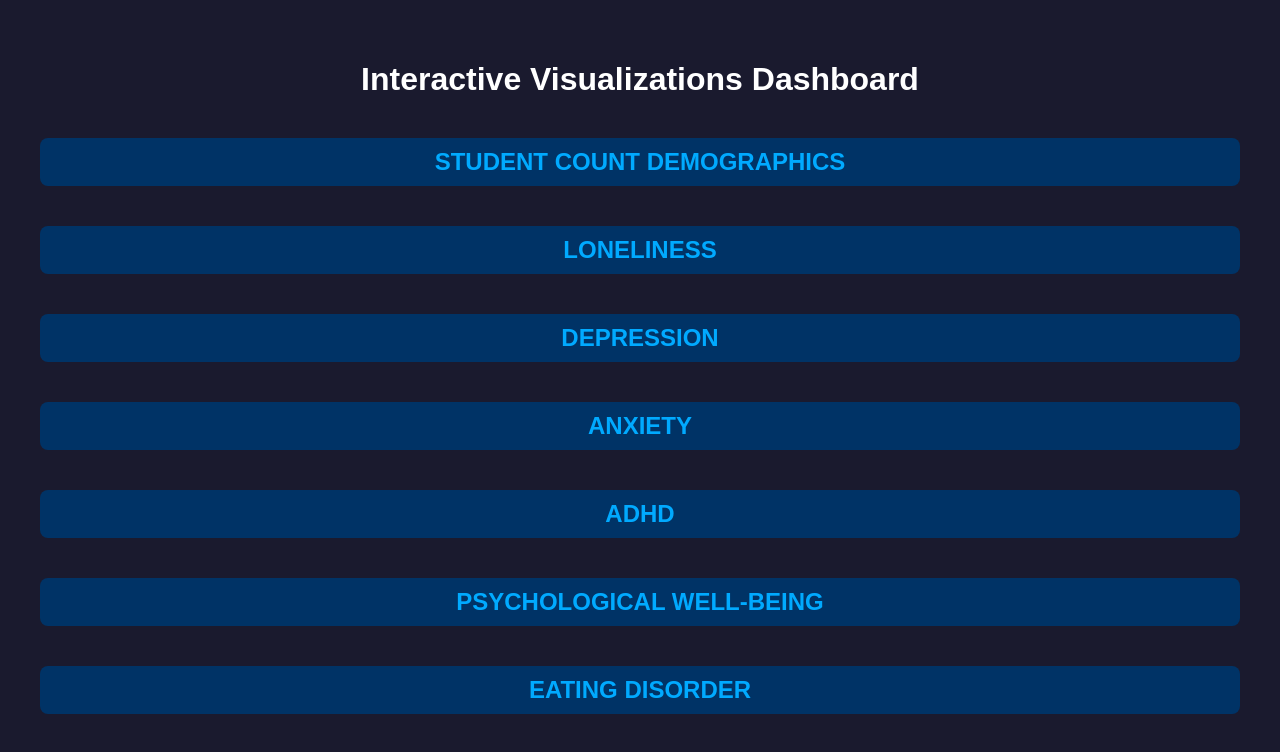
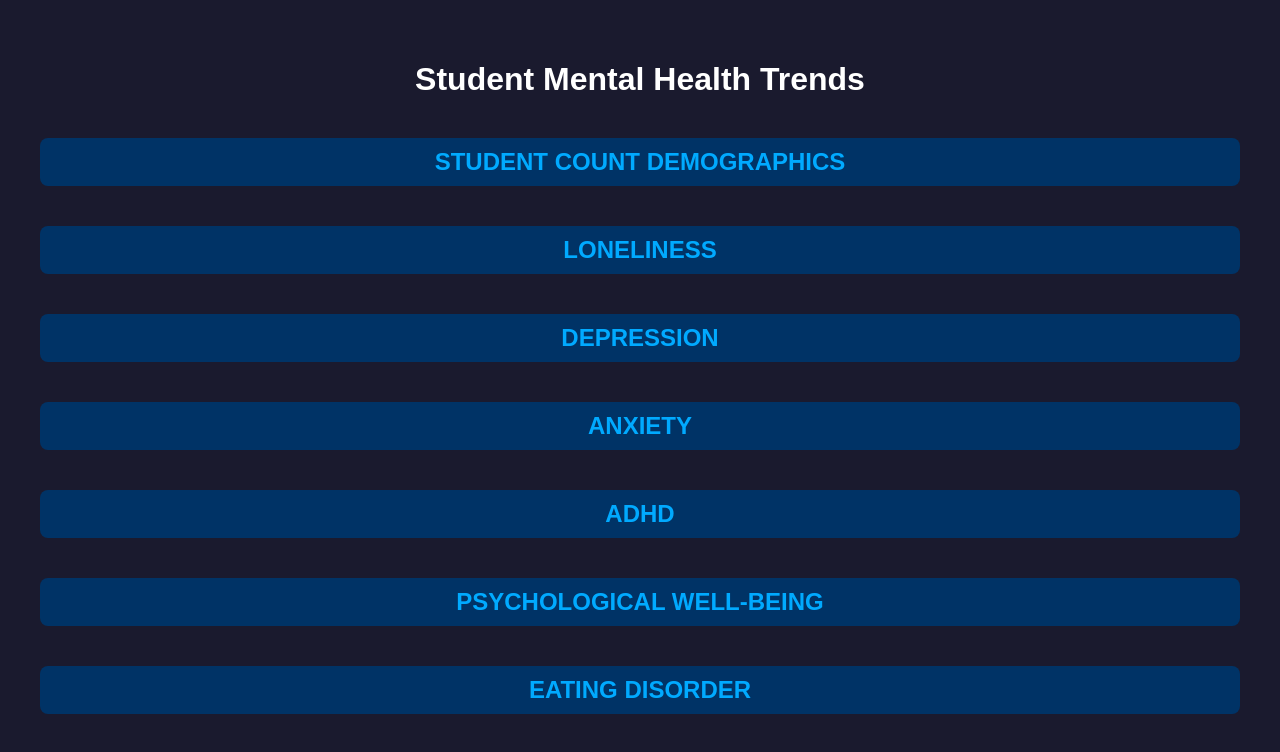
Before and after one commit to sreerammarimuthu/student-mental-health-dashboard, a plain HTML site: page IDV_Dashboard.html in a window 1280 px wide. Drawn offline with Linux system fonts and the light colour scheme.

Commit message:
Update IDV_Dashboard.html

```diff
--- a/IDV_Dashboard.html
+++ b/IDV_Dashboard.html
@@ -62,7 +62,7 @@
     </script>
 </head>
 <body>
-    <h1>Interactive Visualizations Dashboard</h1>
+    <h1>Student Mental Health Trends</h1>
 
     <!-- Student Count Demographics -->
     <h2 onclick="toggleVisualization('demographics')">Student Count Demographics</h2>
```
